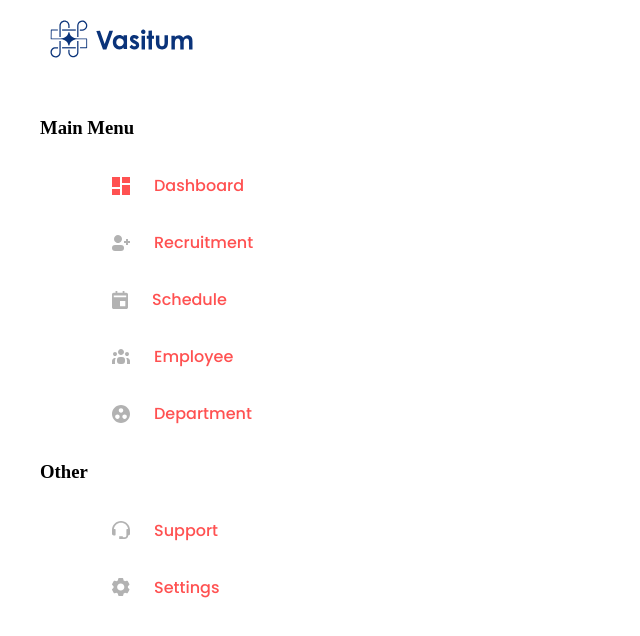
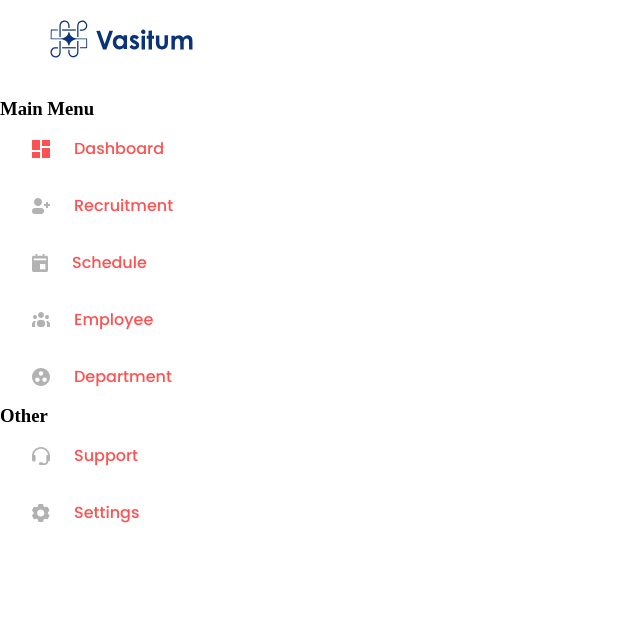
Before and after one commit to 4bdullah7eeshan/shoshin-tech-assignment, a React (Vite) app: page / in a window 1280 px wide. Shown: the top 636 px of the page, without its empty margins (0-640 px from the left). Built offline with nearby package versions, Linux system fonts and the light colour scheme.

Commit message:
style: apply resets

```diff
--- a/src/main.jsx
+++ b/src/main.jsx
@@ -2,6 +2,7 @@
 import { createRoot } from 'react-dom/client'
 import { createBrowserRouter, RouterProvider } from "react-router-dom";
 import routes from "./routes";
+import "./styles/resets.css";
 
 const router = createBrowserRouter(routes);
 
--- /dev/null
+++ b/src/styles/resets.css
@@ -0,0 +1,12 @@
+*,
+*::before,
+*::after {
+    box-sizing: border-box;
+    margin: 0;
+    padding: 0;
+}
+
+html, body, #root {
+    height: 100%;
+    width: 100%;
+}
```
